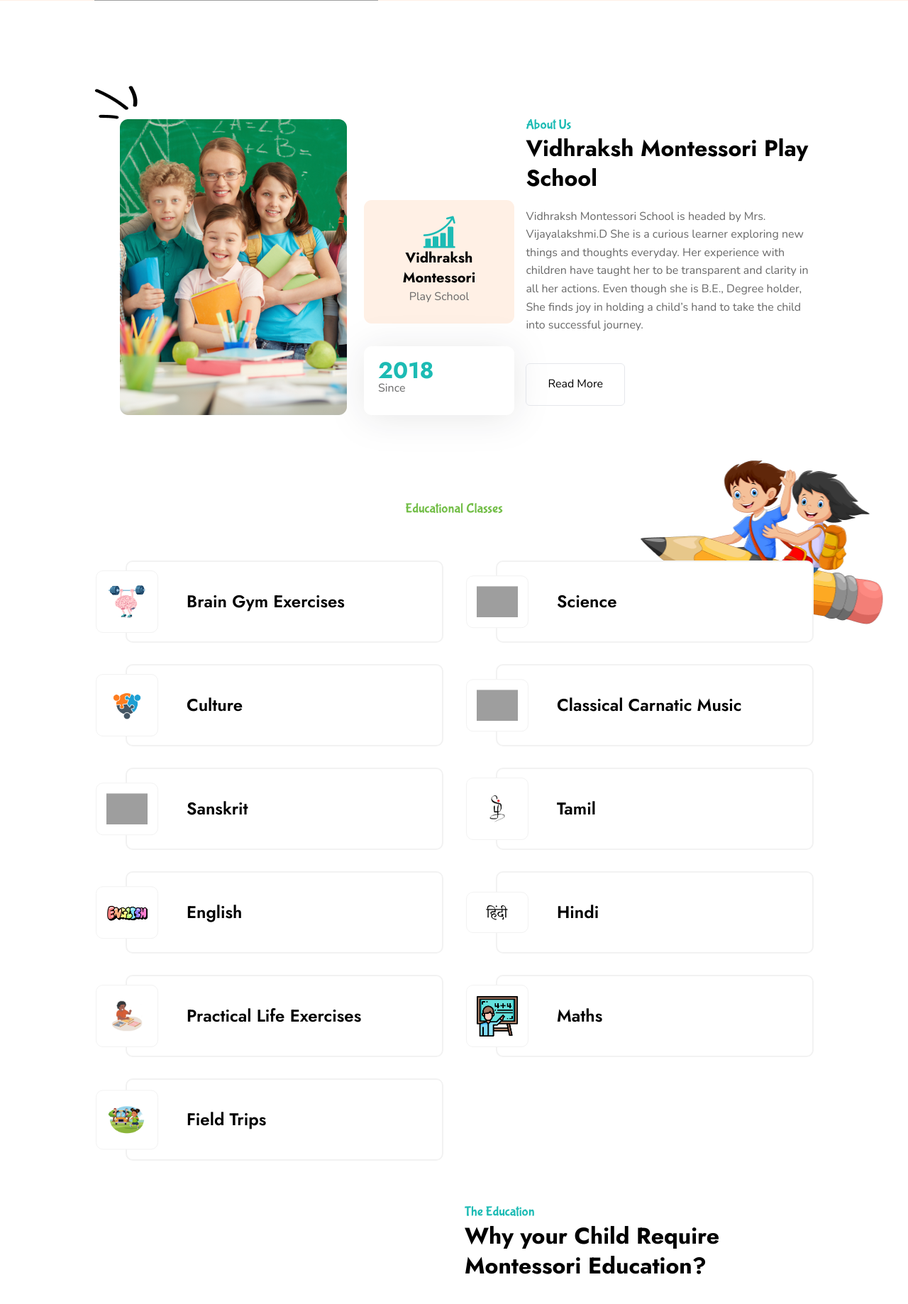
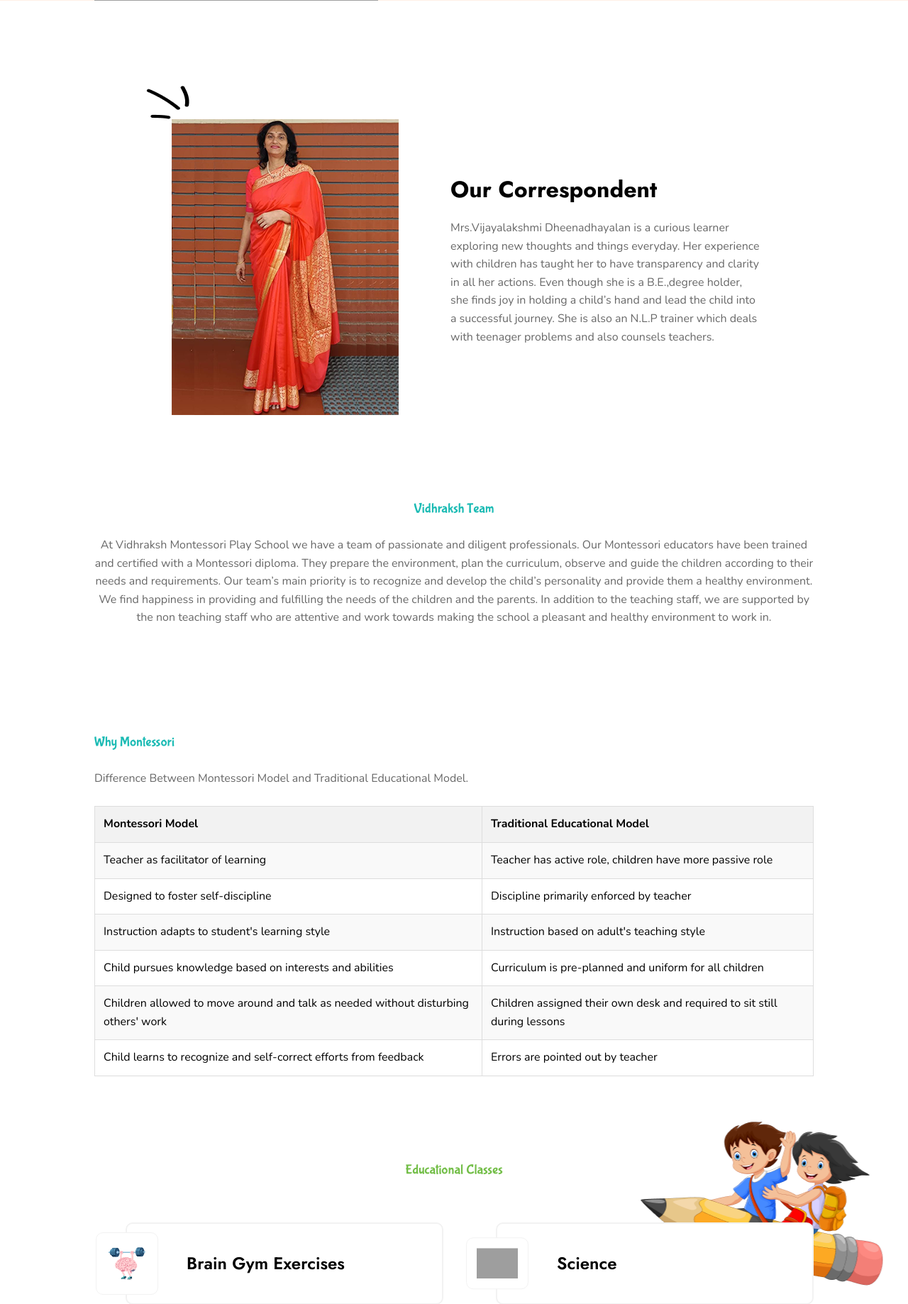
Before and after one commit to TryMyWebUser/Vidhraksh-Montessori-Play-School, a PHP site: page / in a window 1280 px wide. Shown: the part 969-2807 px from the top of the page at 71% size. Run offline with PHP 8.4, Linux system fonts and the light colour scheme; some libraries are stand-ins or nearby versions; some web fonts are replaced; grey boxes are pictures that could not be loaded.

Commit message:
Updated about.php and index.php with new content and styles

```diff
--- a/index.php
+++ b/index.php
@@ -63,7 +63,7 @@
         <!-- about section start -->
         <section class="lg:pt-15 pt-10 lg:pb-15 pb-10">
             <div class="container">
-                <div class="grid lg:grid-cols-[60%_40%] grid-cols-1 items-center">
+                <div class="grid lg:grid-cols-[60%_40%] grid-cols-1 items-center" style="display: flex; align-items: center; justify-content: space-evenly;">
                     <div class="relative">
                         <div class="flex sm:flex-row flex-col sm:items-end gap-6">
                             <div class="wow fadeInUp" data-wow-delay="1200">
@@ -71,32 +71,77 @@
                                     <img src="assets/images/about/shap-1.png" alt="shap" />
                                 </div>
                                 <div class="ml-9">
-                                    <img src="assets/images/about/about-1.png" alt="about-bg" class="w-full" />
-                                </div>
-                            </div>
-                            <div class="flex sm:flex-col gap-8">
-                                <div class="bg-warm max-w-[212px] rounded-[11px] px-5 pt-[22px] pb-6 flex flex-col items-center justify-center text-center">
-                                    <img src="assets/images/about/icreement.png" alt="icreement" />
-                                    <h6 class="text-xl font-bold">Vidhraksh Montessori</h6>
-                                    <p>Play School</p>
-                                </div>
-                                <div class="bg-background max-w-[212px] rounded-[11px] px-5 pt-[22px] pb-6 flex flex-col justify-center drop-shadow-[0px_4.8px_24.4px_rgba(19,16,34,0.10)]">
-                                    <h6 class="text-[32px] font-bold text-secondary-foreground">2018</h6>
-                                    <p>Since</p>
+                                    <img src="assets/images/about/about-1.1.png" alt="about-bg" class="w-full" />
                                 </div>
                             </div>
                         </div>
                     </div>
                     <!-- right side start -->
                     <div class="lg:max-w-[439px] pt-7.5">
-                        <p class="text-secondary-foreground font-bubblegum-sans text-[19px] wow fadeInUp">About Us</p>
-                        <h2 class="font-bold lg:text-[32px] md:text-[28px] text-2xl lg:leading-[130%] md:leading-[120%] leading-[110%] pb-5 wow fadeInUp" data-wow-delay=".3s">Vidhraksh Montessori Play School</h2>
+                        <h2 class="font-bold lg:text-[32px] md:text-[28px] text-2xl lg:leading-[130%] md:leading-[120%] leading-[110%] pb-5 wow fadeInUp" data-wow-delay=".3s">Our Correspondent</h2>
                         <p class="wow fadeInUp" data-wow-delay=".4s">
-                        Vidhraksh Montessori School is headed by Mrs. Vijayalakshmi.D She is a curious learner exploring new things and thoughts everyday. Her experience with children have taught her to be transparent and clarity in all her actions. Even though she is B.E., Degree holder, She finds joy in holding a child’s hand to take the child into successful journey.
+                        Mrs.Vijayalakshmi Dheenadhayalan is a curious learner exploring new thoughts and things everyday. Her experience with children has taught her to have transparency and clarity in all her actions. Even though she is a B.E.,degree holder, she finds joy in holding a child’s hand and lead the child into a successful journey. She is also an N.L.P trainer which deals with teenager problems and also counsels teachers.
                         </p>
-                        <a href="about.php" class="border border-gray-200 rounded-md lg:mt-10 mt-7 hover:text-cream-foreground btn">Read More</a>
                     </div>
                     <!-- right side end -->
+                </div>
+            </div>
+        </section>
+        <!-- about section end -->
+
+        <!-- Team section start -->
+        <section class="lg:pt-15 lg:pb-15 pt-10 pb-10">
+            <div class="container">
+                <div class="text-center flex flex-col items-center ">
+                    <p class="text-secondary-foreground font-bubblegum-sans text-[19px] wow fadeInUp">Vidhraksh Team</p>
+                    <br><!-- <h2 class="font-bold lg:text-[32px] md:text-[28px] text-2xl lg:leading-[130%] md:leading-[120%] leading-[110%] lg:max-w-[520px] wow fadeInUp" data-wow-delay=".3s">Joyful Journeys Childcare and the Of a Education</h2> -->
+                    <p>At Vidhraksh Montessori Play School we have a team of passionate and diligent professionals. Our Montessori educators have been trained and certified with a Montessori diploma. They prepare the environment, plan the curriculum, observe and guide the children according to their needs and requirements. Our team’s main priority is to recognize and develop the child’s personality and provide them a healthy environment. We find happiness in providing and fulfilling the needs of the children and the parents.  In addition to the teaching staff, we are supported by the non teaching staff who are attentive and work towards making the school a pleasant and healthy environment to work in.</p>
+                </div>
+            </div>
+        </section>
+        <!-- Team section end -->
+
+        <!-- about section start -->
+        <section class="lg:pt-15 pt-10 lg:pb-15 pb-10">
+            <div class="container">
+                <div class="lg:max-w-[auto] pt-7.5">
+                    <p class="text-secondary-foreground font-bubblegum-sans text-[19px] wow fadeInUp">Why Montessori</p>
+                    <br>
+                    <p class="wow fadeInUp" data-wow-delay=".4s">
+                    Difference Between Montessori Model and Traditional Educational Model.
+                    </p>
+                    <br>
+                    <table>
+                        <tr>
+                            <th>Montessori Model</th>
+                            <th>Traditional Educational Model</th>
+                        </tr>
+                        <tr>
+                            <td>Teacher as facilitator of learning</td>
+                            <td>Teacher has active role, children have more passive role</td>
+                        </tr>
+                        <tr>
+                            <td>Designed to foster self-discipline</td>
+                            <td>Discipline primarily enforced by teacher</td>
+                        </tr>
+                        <tr>
+                            <td>Instruction adapts to student's learning style</td>
+                            <td>Instruction based on adult's teaching style</td>
+                        </tr>
+                        <tr>
+                            <td>Child pursues knowledge based on interests and abilities</td>
+                            <td>Curriculum is pre-planned and uniform for all children</td>
+                        </tr>
+                        <tr>
+                            <td>Children allowed to move around and talk as needed without disturbing others' work</td>
+                            <td>Children assigned their own desk and required to sit still during lessons</td>
+                        </tr>
+                        <tr>
+                            <td>Child learns to recognize and self-correct efforts from feedback</td>
+                            <td>Errors are pointed out by teacher</td>
+                        </tr>
+                    </table>
+                    <!-- <a href="about.php" class="border border-gray-200 rounded-md lg:mt-10 mt-7 hover:text-cream-foreground btn">Read More</a> -->
                 </div>
             </div>
         </section>
@@ -283,7 +328,7 @@
             <div class="container">
                 <div class="grid lg:grid-cols-2 grid-cols-1 items-center gap-7.5">
                     <div class="max-w-[528px] lg:max-w-full mx-auto">
-                        <img src="assets/images/age/magnifying-glass-student.png" alt="child with laptop" />
+                        <img src="assets/vmps/3.png" alt="child" />
                     </div>
                     <div>
                         <div class="lg:max-w-[520px] pb-10">
--- a/temp/head.php
+++ b/temp/head.php
@@ -47,3 +47,23 @@
                 }
             }
         </style>
+        <style>
+            table {
+                width: 100%;
+                border-collapse: collapse;
+            }
+            th, td {
+                border: 1px solid #ddd;
+                padding: 12px;
+                text-align: left;
+            }
+            th {
+                background-color: #f2f2f2;
+            }
+            tr:nth-child(even) {
+                background-color: #f9f9f9;
+            }
+            tr:hover {
+                background-color: #f1f1f1;
+            }
+        </style>
```
Also changed, not shown: about.php (+24 -1 lines), assets/images/about/about-1.1.png (added).
